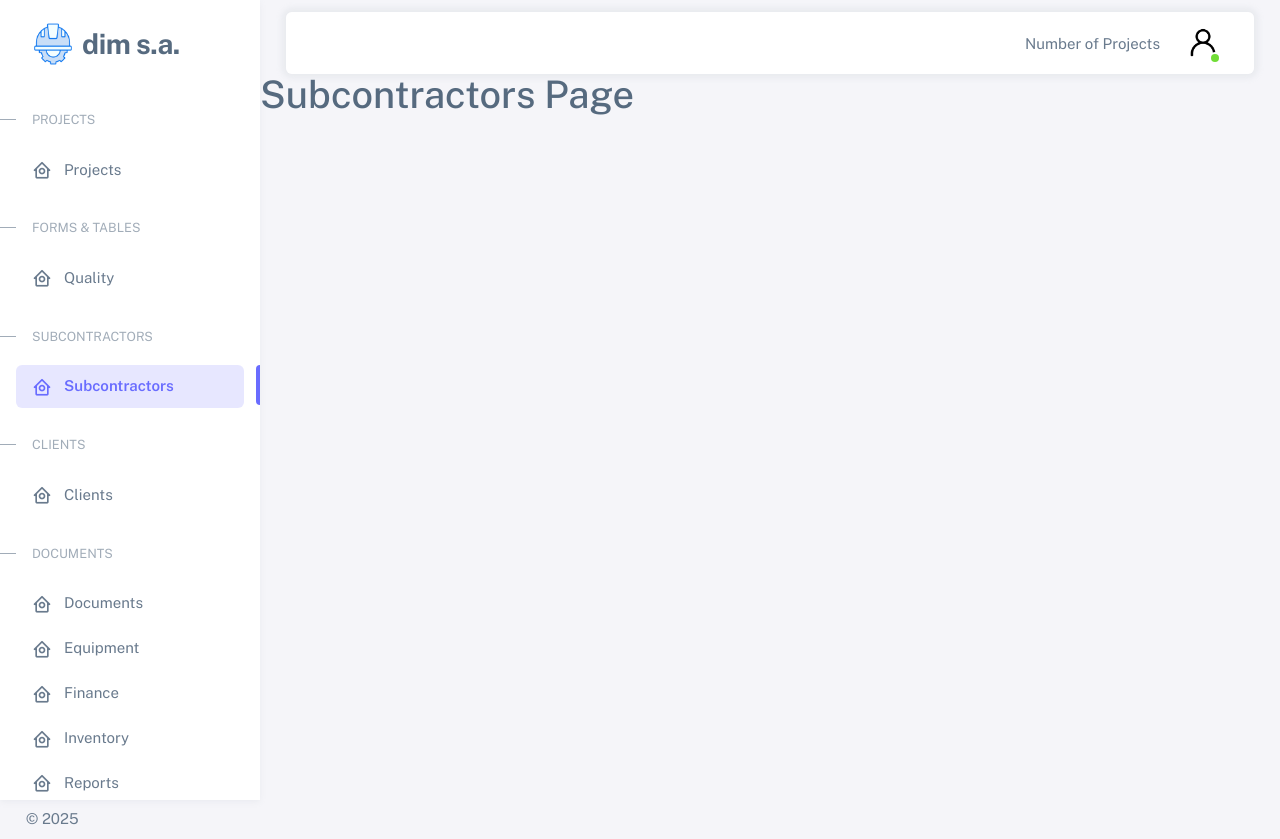
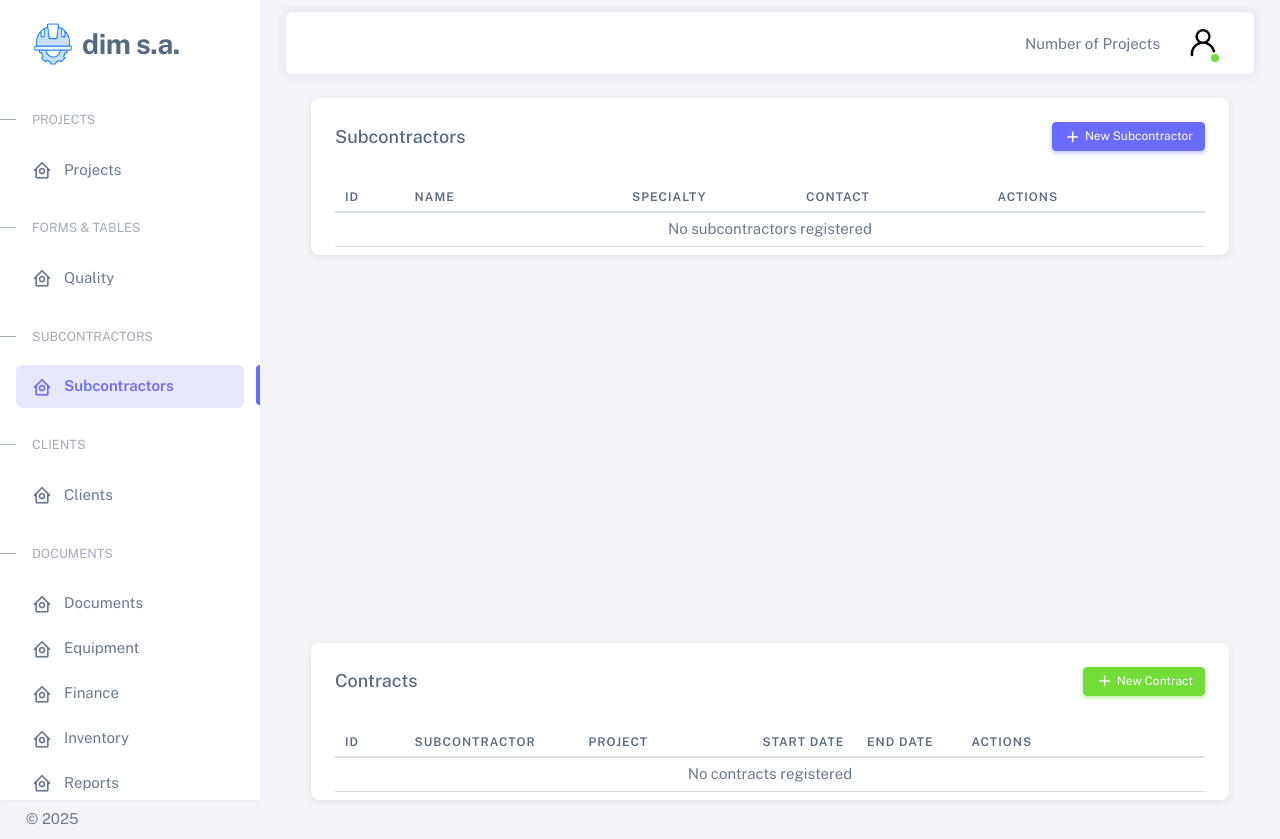
Before and after one commit to dmoralesc18/Proyecto_Desarrollo_WEB, a Django app: page /subcontractors/ in a window 1280 px wide. Run offline with Django 5.2, Linux system fonts and the light colour scheme; data that the repository does not hold is empty; parts of the project's set-up code (start-up, migrations or seed data) failed here and were passed over; some libraries are stand-ins or nearby versions.

Commit message:
Modelo de contratistas y proyectos asignados a contratistas

```diff
--- a/Apps/Subcontractors/models.py
+++ b/Apps/Subcontractors/models.py
@@ -16,6 +16,9 @@ class Subcontratista(models.Model):
         managed = False
         db_table = 'subcontratista'
 
+    def __str__(self):
+        return self.nombre
+
 class Contrato(models.Model):
     id_contrato = models.AutoField(primary_key=True)
     condiciones = models.TextField(blank=True, null=True)
@@ -29,3 +32,6 @@ class Contrato(models.Model):
     class Meta:
         managed = False
         db_table = 'contrato'
+
+    def __str__(self):
+        return f"Contract {self.id_contrato} - {self.id_subcontratista.nombre}"
--- a/Apps/Subcontractors/templates/subcontractors.html
+++ b/Apps/Subcontractors/templates/subcontractors.html
@@ -2,5 +2,109 @@
 {% load static %}
 
 {% block content %}
-<h1>Subcontractors Page</h1>
+    <!-- TABLA DE SUBCONTRATISTAS -->
+    <div class="d-flex justify-content-center mt-4">
+        <div class="card" style="width: 90%; max-width: 1200px;">
+            <div class="card-header d-flex justify-content-between align-items-center">
+                <h5 class="mb-0">Subcontractors</h5>
+                <a href="{% url 'subcontractor_create' %}" class="btn btn-primary btn-sm">
+                    <i class="bx bx-plus"></i> New Subcontractor
+                </a>
+            </div>
+            <div class="card-body py-2">
+                <div class="table-responsive">
+                    <table class="table table-hover table-sm mb-0">
+                        <thead>
+                            <tr>
+                                <th style="width: 8%;">ID</th>
+                                <th style="width: 25%;">NAME</th>
+                                <th style="width: 20%;">SPECIALTY</th>
+                                <th style="width: 22%;">CONTACT</th>
+                                <th style="width: 25%;">ACTIONS</th>
+                            </tr>
+                        </thead>
+                        <tbody>
+                            {% for subcontratista in subcontratistas %}
+                            <tr>
+                                <td>{{ subcontratista.id_subcontratista }}</td>
+                                <td>{{ subcontratista.nombre }}</td>
+                                <td>{{ subcontratista.especialidad|default:"-" }}</td>
+                                <td>{{ subcontratista.contacto|default:"-" }}</td>
+                                <td>
+                                    <a href="{% url 'subcontractor_detail' subcontratista.id_subcontratista %}" class="btn btn-sm btn-info">
+                                        <i class="bx bx-show"></i>
+                                    </a>
+                                    <a href="{% url 'subcontractor_update' subcontratista.id_subcontratista %}" class="btn btn-sm btn-warning">
+                                        <i class="bx bx-edit"></i>
+                                    </a>
+                                    <a href="{% url 'subcontractor_delete' subcontratista.id_subcontratista %}" class="btn btn-sm btn-danger">
+                                        <i class="bx bx-trash"></i>
+                                    </a>
+                                </td>
+                            </tr>
+                            {% empty %}
+                            <tr>
+                                <td colspan="5" class="text-center">No subcontractors registered</td>
+                            </tr>
+                            {% endfor %}
+                        </tbody>
+                    </table>
+                </div>
+            </div>
+        </div>
+    </div>
+
+    <!-- TABLA DE CONTRATOS -->
+    <div class="d-flex justify-content-center mt-4">
+        <div class="card" style="width: 90%; max-width: 1200px;">
+            <div class="card-header d-flex justify-content-between align-items-center">
+                <h5 class="mb-0">Contracts</h5>
+                <a href="{% url 'contract_create' %}" class="btn btn-success btn-sm">
+                    <i class="bx bx-plus"></i> New Contract
+                </a>
+            </div>
+            <div class="card-body py-2">
+                <div class="table-responsive">
+                    <table class="table table-hover table-sm mb-0">
+                        <thead>
+                            <tr>
+                                <th style="width: 8%;">ID</th>
+                                <th style="width: 20%;">SUBCONTRACTOR</th>
+                                <th style="width: 20%;">PROJECT</th>
+                                <th style="width: 12%;">START DATE</th>
+                                <th style="width: 12%;">END DATE</th>
+                                <th style="width: 28%;">ACTIONS</th>
+                            </tr>
+                        </thead>
+                        <tbody>
+                            {% for contrato in contratos %}
+                            <tr>
+                                <td>{{ contrato.id_contrato }}</td>
+                                <td>{{ contrato.id_subcontratista.nombre }}</td>
+                                <td>{{ contrato.id_proyecto.nombre_proyecto }}</td>
+                                <td>{{ contrato.fecha_inicio|date:"Y-m-d" }}</td>
+                                <td>{{ contrato.fecha_fin|date:"Y-m-d"|default:"-" }}</td>
+                                <td>
+                                    <a href="{% url 'contract_detail' contrato.id_contrato %}" class="btn btn-sm btn-info">
+                                        <i class="bx bx-show"></i>
+                                    </a>
+                                    <a href="{% url 'contract_update' contrato.id_contrato %}" class="btn btn-sm btn-warning">
+                                        <i class="bx bx-edit"></i>
+                                    </a>
+                                    <a href="{% url 'contract_delete' contrato.id_contrato %}" class="btn btn-sm btn-danger">
+                                        <i class="bx bx-trash"></i>
+                                    </a>
+                                </td>
+                            </tr>
+                            {% empty %}
+                            <tr>
+                                <td colspan="6" class="text-center">No contracts registered</td>
+                            </tr>
+                            {% endfor %}
+                        </tbody>
+                    </table>
+                </div>
+            </div>
+        </div>
+    </div>
 {% endblock %}
--- a/Apps/Subcontractors/urls.py
+++ b/Apps/Subcontractors/urls.py
@@ -1,8 +1,27 @@
-from django.contrib import admin
-from django.urls import path, include
-from Apps.Subcontractors import views
-from .views import SubcontractorsView
+from django.urls import path
+from .views import (
+    SubcontractorsView,
+    SubcontractorCreateView,
+    SubcontractorDetailView,
+    SubcontractorUpdateView,
+    SubcontractorDeleteView,
+    ContractCreateView,
+    ContractDetailView,
+    ContractUpdateView,
+    ContractDeleteView
+)
 
 urlpatterns = [
-   path('', SubcontractorsView.as_view(), name='subcontractorsapp')
+    # Subcontractors URLs
+    path('', SubcontractorsView.as_view(), name='subcontractorsapp'),
+    path('create/', SubcontractorCreateView.as_view(), name='subcontractor_create'),
+    path('<int:pk>/', SubcontractorDetailView.as_view(), name='subcontractor_detail'),
+    path('<int:pk>/edit/', SubcontractorUpdateView.as_view(), name='subcontractor_update'),
+    path('<int:pk>/delete/', SubcontractorDeleteView.as_view(), name='subcontractor_delete'),
+
+    # Contracts URLs
+    path('contract/create/', ContractCreateView.as_view(), name='contract_create'),
+    path('contract/<int:pk>/', ContractDetailView.as_view(), name='contract_detail'),
+    path('contract/<int:pk>/edit/', ContractUpdateView.as_view(), name='contract_update'),
+    path('contract/<int:pk>/delete/', ContractDeleteView.as_view(), name='contract_delete'),
 ]
--- a/Apps/Subcontractors/views.py
+++ b/Apps/Subcontractors/views.py
@@ -1,7 +1,132 @@
-from django.shortcuts import render
+from django.shortcuts import render, redirect, get_object_or_404
 from django.views.generic import TemplateView
+from django.contrib import messages
+from django.urls import reverse_lazy
+from django.views.generic import ListView, DetailView, CreateView, UpdateView, DeleteView
+from Apps.Subcontractors.models import Subcontratista, Contrato
+from .forms import SubcontratistaForm, ContratoForm
 
-# Create your views here.
+# ============================================
+# VISTAS DE SUBCONTRATISTA
+# ============================================
 
-class SubcontractorsView(TemplateView):
+class SubcontractorsView(ListView):
+    model = Subcontratista
     template_name = 'subcontractors.html'
+    context_object_name = 'subcontratistas'
+
+    def get_context_data(self, **kwargs):
+        context = super().get_context_data(**kwargs)
+        context['contratos'] = Contrato.objects.all()
+        return context
+
+class SubcontractorDetailView(DetailView):
+    model = Subcontratista
+    template_name = 'subcontractor_detail.html'
+    context_object_name = 'subcontratista'
+    pk_url_kwarg = 'pk'
+
+    def get_context_data(self, **kwargs):
+        context = super().get_context_data(**kwargs)
+        # Obtener contratos del subcontratista
+        context['contratos'] = Contrato.objects.filter(id_subcontratista=self.object)
+        return context
+
+class SubcontractorCreateView(CreateView):
+    model = Subcontratista
+    form_class = SubcontratistaForm
+    template_name = 'subcontractor_form.html'
+    success_url = reverse_lazy('subcontractorsapp')
+
+    def get_context_data(self, **kwargs):
+        context = super().get_context_data(**kwargs)
+        context['titulo'] = 'New Subcontractor'
+        return context
+
+    def form_valid(self, form):
+        messages.success(self.request, 'Subcontractor created successfully.')
+        return super().form_valid(form)
+
+class SubcontractorUpdateView(UpdateView):
+    model = Subcontratista
+    form_class = SubcontratistaForm
+    template_name = 'subcontractor_form.html'
+    pk_url_kwarg = 'pk'
+
+    def get_context_data(self, **kwargs):
+        context = super().get_context_data(**kwargs)
+        context['titulo'] = 'Edit Subcontractor'
+        return context
+
+    def get_success_url(self):
+        return reverse_lazy('subcontractor_detail', kwargs={'pk': self.object.pk})
+
+    def form_valid(self, form):
+        messages.success(self.request, 'Subcontractor updated successfully.')
+        return super().form_valid(form)
+
+class SubcontractorDeleteView(DeleteView):
+    model = Subcontratista
+    template_name = 'subcontractor_delete.html'
+    context_object_name = 'subcontratista'
+    success_url = reverse_lazy('subcontractorsapp')
+    pk_url_kwarg = 'pk'
+
+    def delete(self, request, *args, **kwargs):
+        messages.success(request, 'Subcontractor deleted successfully.')
+        return super().delete(request, *args, **kwargs)
+
+
+# ============================================
+# VISTAS DE CONTRATO
+# ============================================
+
+class ContractDetailView(DetailView):
+    model = Contrato
+    template_name = 'contract_detail.html'
+    context_object_name = 'contrato'
+    pk_url_kwarg = 'pk'
+
+class ContractCreateView(CreateView):
+    model = Contrato
+    form_class = ContratoForm
+    template_name = 'contract_form.html'
+    success_url = reverse_lazy('subcontractorsapp')
+
+    def get_context_data(self, **kwargs):
+        context = super().get_context_data(**kwargs)
+        context['titulo'] = 'New Contract'
+        return context
+
+    def form_valid(self, form):
+        messages.success(self.request, 'Contract created successfully.')
+        return super().form_valid(form)
+
+class ContractUpdateView(UpdateView):
+    model = Contrato
+    form_class = ContratoForm
+    template_name = 'contract_form.html'
+    pk_url_kwarg = 'pk'
+
+    def get_context_data(self, **kwargs):
+        context = super().get_context_data(**kwargs)
+        context['titulo'] = 'Edit Contract'
+        return context
+
+    def get_success_url(self):
+        return reverse_lazy('contract_detail', kwargs={'pk': self.object.pk})
+
+    def form_valid(self, form):
+        messages.success(self.request, 'Contract updated successfully.')
+        return super().form_valid(form)
+
+class ContractDeleteView(DeleteView):
+    model = Contrato
+    template_name = 'contract_delete.html'
+    context_object_name = 'contrato'
+    success_url = reverse_lazy('subcontractorsapp')
+    pk_url_kwarg = 'pk'
+
+    def delete(self, request, *args, **kwargs):
+        messages.success(request, 'Contract deleted successfully.')
+        return super().delete(request, *args, **kwargs)
```
Also changed, not shown: Apps/Subcontractors/forms.py (added, +37 -0 lines), Apps/Subcontractors/templates/contract_delete.html (added, +23 -0 lines), Apps/Subcontractors/templates/contract_detail.html (added, +52 -0 lines), Apps/Subcontractors/templates/contract_form.html (added, +30 -0 lines), Apps/Subcontractors/templates/subcontractor_delete.html (added, +21 -0 lines), Apps/Subcontractors/templates/subcontractor_detail.html (added, +73 -0 lines), Apps/Subcontractors/templates/subcontractor_form.html (added, +30 -0 lines).
